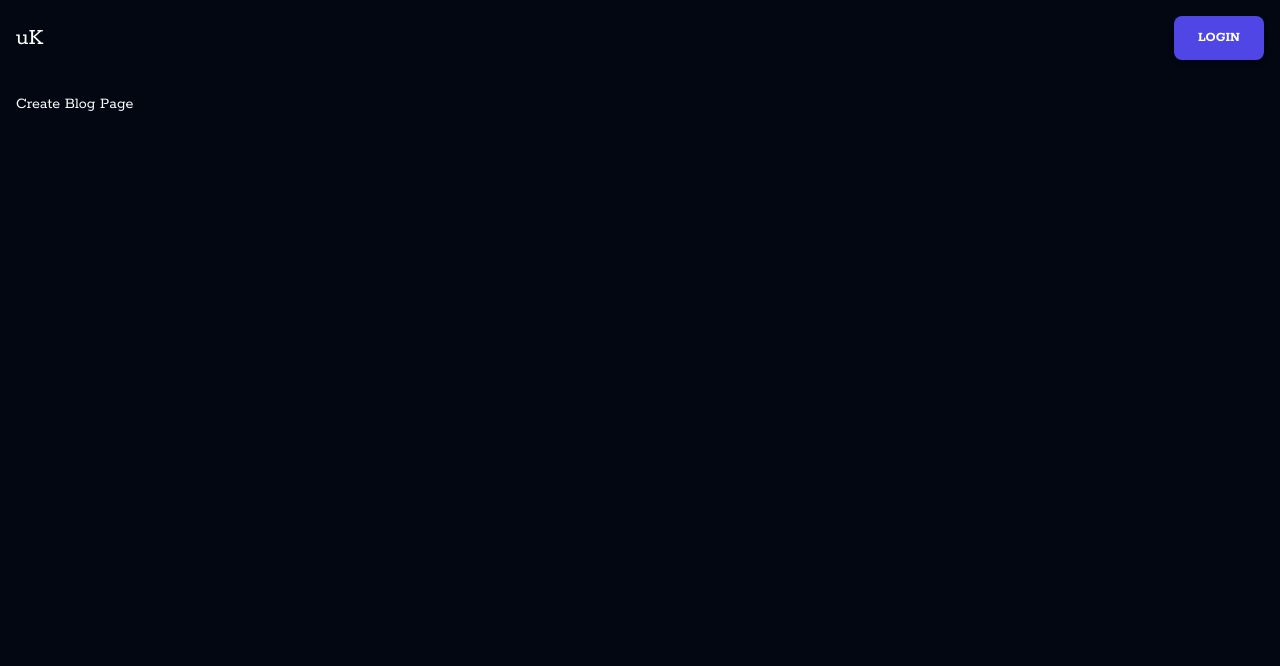
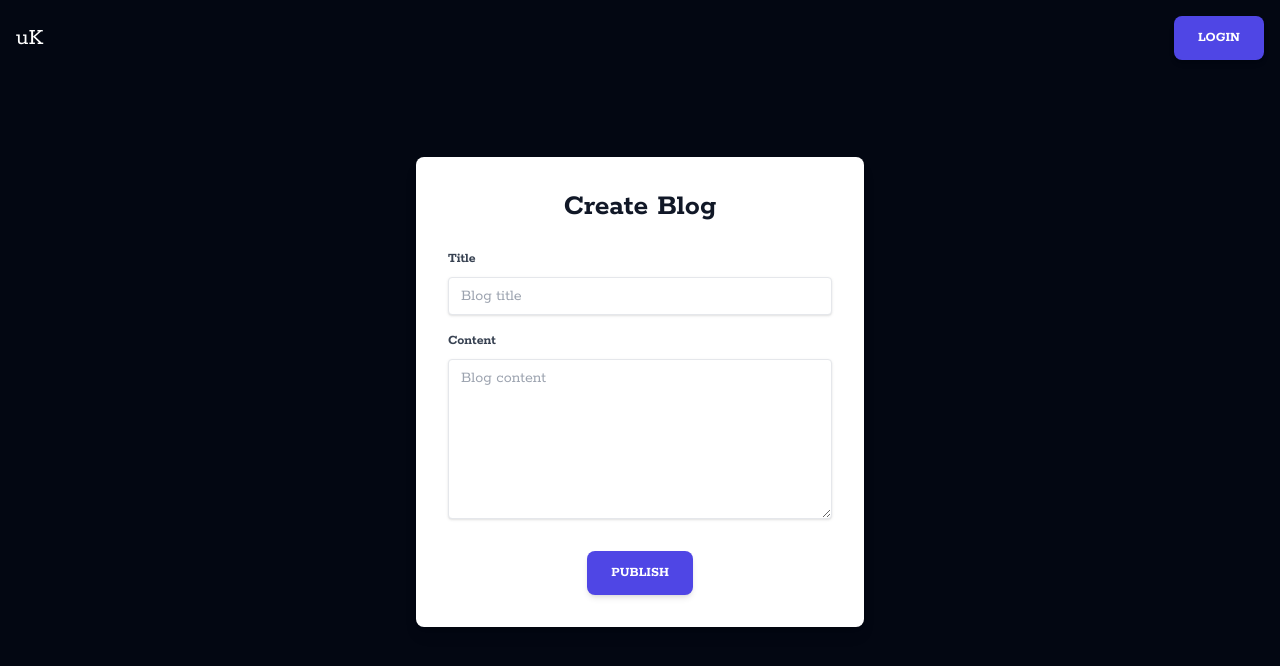
Before and after one commit to SomebodyBlacked/uKnow, a Next.js app: page /create in a window 1280 px wide. Shown: the top 666 px of the page. Built offline with nearby package versions, Linux system fonts and the light colour scheme; no server answers.

Commit message:
add create blog page and update navbar for post creation

```diff
--- a/src/app/create/page.js
+++ b/src/app/create/page.js
@@ -1,7 +1,80 @@
+"use client";
+
+import { useState } from "react";
+import { db } from "@/firebaseConfig";
+import { collection, addDoc } from "firebase/firestore";
+import Button from "@/components/Button";
+
 export default function CreateBlogPage() {
+  const [title, setTitle] = useState("");
+  const [content, setContent] = useState("");
+  const [message, setMessage] = useState("");
+
+  const handleSubmit = async (e) => {
+    e.preventDefault();
+
+    if (!title || !content) {
+      setMessage("Please fill in all fields");
+      return;
+    }
+
+    try {
+      await addDoc(collection(db, "blogs"), {
+        title,
+        content,
+        createdAt: new Date(),
+      });
+      setTitle("");
+      setContent("");
+      setMessage("Blog published successfully");
+    } catch (error) {
+      console.error("Error: ", error);
+      setMessage("Error publishing blog");
+    }
+  };
+
   return (
-    <div>
-      <h1>Create Blog Page</h1>
+    <div className="min-h-[calc(100vh-200px)] flex items-center justify-center">
+      <div className="bg-white p-8 rounded-lg shadow-lg w-full max-w-md">
+        <h1 className="text-3xl font-bold mb-6 text-center text-gray-900">Create Blog</h1>
+        {message && (
+          <div className="p-4 rounded mb-4 bg-indigo-600">
+            {message}
+          </div>
+        )}
+        <form onSubmit={handleSubmit}>
+          <div className="mb-4">
+            <label className="block text-gray-700 text-sm font-bold mb-2" htmlFor="title">
+              Title
+            </label>
+            <input
+              className="shadow appearance-none border rounded w-full py-2 px-3 text-gray-700 leading-tight focus:outline-none focus:shadow-outline"
+              id="title"
+              type="text"
+              placeholder="Blog title"
+              value={title}
+              onChange={(e) => setTitle(e.target.value)}
+            />
+          </div>
+          <div className="mb-6">
+            <label className="block text-gray-700 text-sm font-bold mb-2" htmlFor="content">
+              Content
+            </label>
+            <textarea
+              className="shadow appearance-none border rounded w-full py-2 px-3 text-gray-700 leading-tight focus:outline-none focus:shadow-outline h-40"
+              id="content"
+              placeholder="Blog content"
+              value={content}
+              onChange={(e) => setContent(e.target.value)}
+            ></textarea>
+          </div>
+          <div className="flex items-center justify-center">
+            <Button type="submit">
+              Publish
+            </Button>
+          </div>
+        </form>
+      </div>
     </div>
   );
 }
--- a/src/components/NavBar.jsx
+++ b/src/components/NavBar.jsx
@@ -14,14 +14,19 @@ export default function NavBar() {
         <h1 className="text-2xl">
           <Link href="/">uK</Link>
         </h1>
-        <div>
+        <div className="min-w-min flex justify-center gap-1">
           {isAuthenticated ? (
+            <>
+              <Link href="/create">
+                <Button>Create Post</Button>
+              </Link>
               <SecondaryButton
                 onClick={logout}
                 className="border px-4 py-3 text-center text-sm font-bold cursor-pointer uppercase"
               >
                 Logout
               </SecondaryButton>
+            </>
           ) : (
             <Link href="/login">
               <Button>Login</Button>
```
Lines whose indentation alone changed are shown as unchanged.
